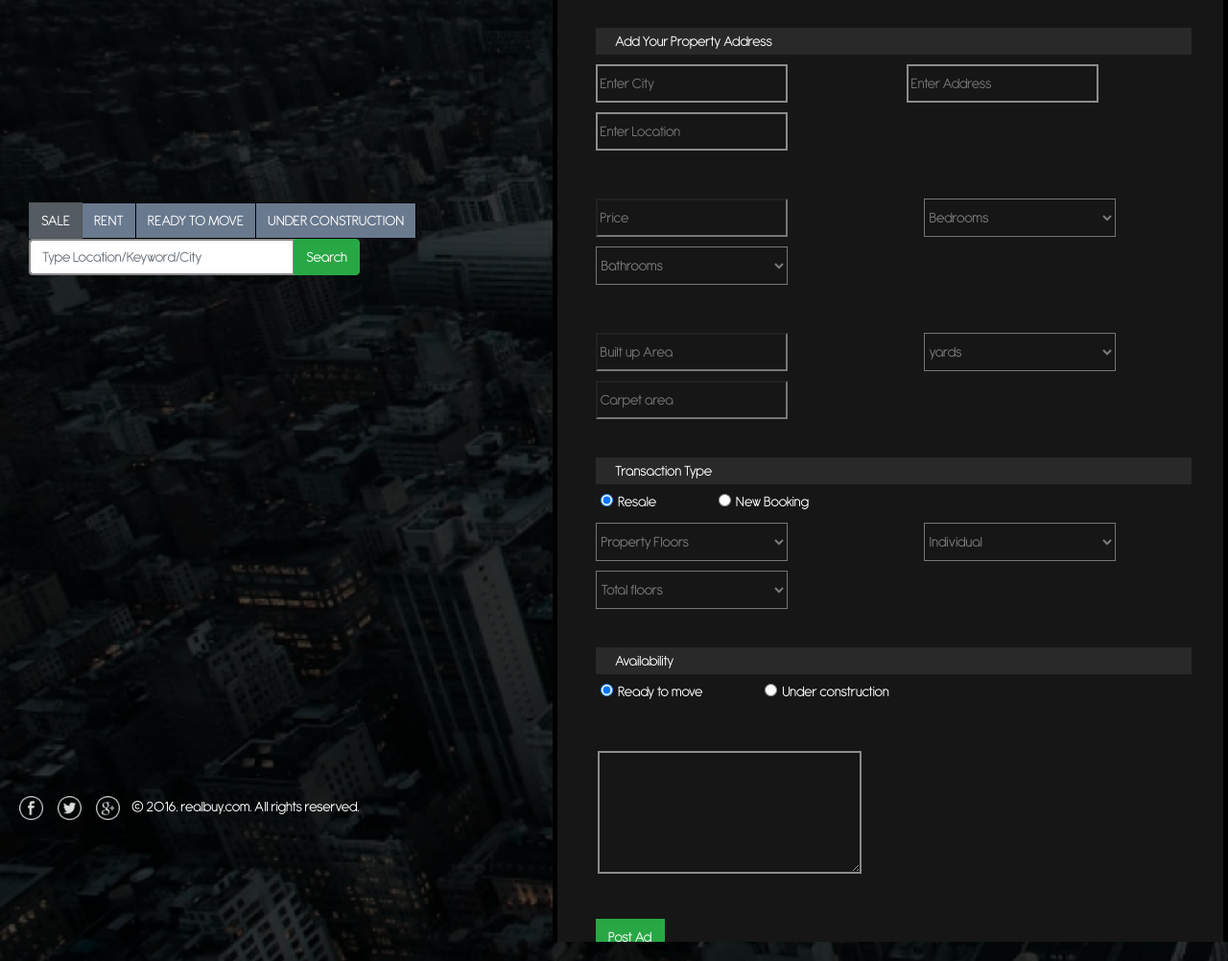
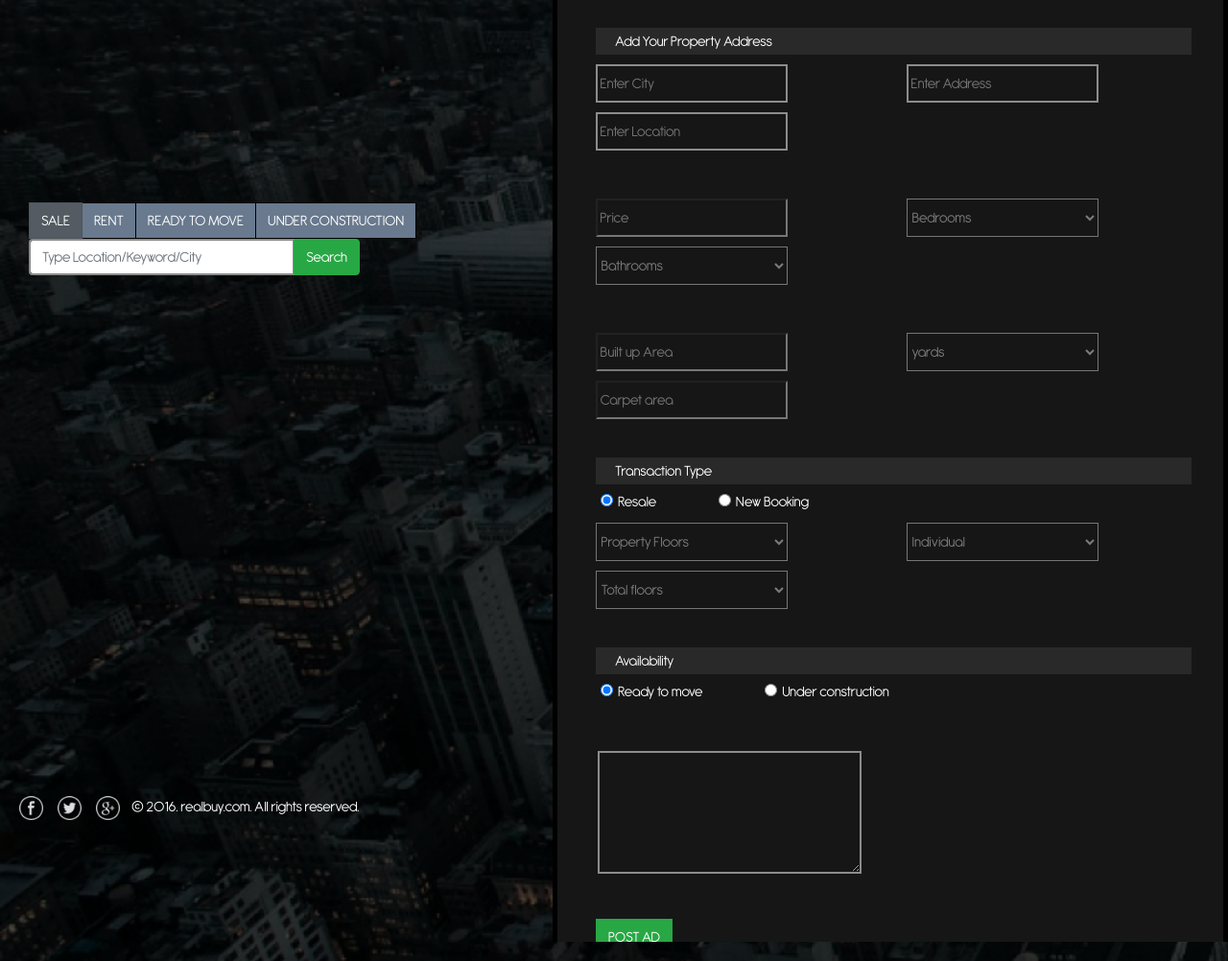
Before and after one commit to VishnuPrasad1998/real-buy, a Django app: page /listings/addlisting/ in a window 1280 px wide; the page is wider, and only the part inside the window is pictured. Shown: the part 726-1728 px from the top of that part at 96% size. Run offline with Django 3.2, Linux system fonts and the light colour scheme; the visitor is signed in with stand-in values (Sample User, id 1); some libraries are stand-ins or nearby versions.

Commit message:
Refactoring done on add property page

```diff
--- a/templates/listings/addlisting.html
+++ b/templates/listings/addlisting.html
@@ -97,7 +97,7 @@
                 </div>
                 <div class="col-md-6">
                   <label for="id_bedrooms"></label>
-                  <select name="bedrooms" required="" id="id_bedrooms" style="background-color: #161616; color: #7b7b7b; margin-top: 10px; margin-left: 18px; width: 200px; height: 40px;">
+                  <select name="bedrooms" required="" id="id_bedrooms" style="background-color: #161616; color: #7b7b7b; margin-top: 10px; width: 200px; height: 40px;">
                     <option value="" selected style="color: #FFFFFF;">Bedrooms</option>
                     <option value="1">1</option>
 
@@ -147,7 +147,7 @@
               </div>
               <div class="col-md-6">
                 <label for="id_unit"></label>
-                <select name="unit" required="" id="id_unit" style="background-color: #161616; color: #7b7b7b; margin-top: 10px; margin-left: 18px; width: 200px; height: 40px;">
+                <select name="unit" required="" id="id_unit" style="background-color: #161616; color: #7b7b7b; margin-top: 10px; width: 200px; height: 40px;">
 
                   <option value="" selected>Unit</option>
                   <option value="yards" selected>yards</option>
@@ -216,7 +216,7 @@
 
               <div class="col-md-6">
                 <label for="id_ownership"></label>
-                <select name="ownership" required="" id="id_ownership" style="background-color: #161616; color: #7b7b7b; margin-top: 10px; margin-left: 18px; width: 200px; height: 40px;">
+                <select name="ownership" required="" id="id_ownership" style="background-color: #161616; color: #7b7b7b; margin-top: 10px; width: 200px; height: 40px;">
 
                   <option value="" selected>Ownership</option>
                   <option value="Individual" selected>Individual</option>
@@ -280,7 +280,7 @@
                 </textarea>
               </div>
               <div style="padding: 20px 20px;">
-              <button class="btn btn-success" type="submit" style="margin-left: 20px; border-radius: 0px;">Post Ad</button><br /><br />
+              <button class="btn btn-success" type="submit" style="margin-left: 20px; border-radius: 0px;">POST AD</button><br /><br />
               </div>
           </form>
           </div>
--- a/templates/listings/editlisting.html
+++ b/templates/listings/editlisting.html
@@ -7,8 +7,8 @@
         <h3 id="aboutheading"><span style="color: #ffffff;">Edit</span> Property</h3><br />
         <form method="POST" action="" enctype="multipart/form-data">
             {% csrf_token %}
-            {{form.as_p}}
 
+        {{form.as_p}}
         <input class="btn btn-success" type="submit" name="Update Information">
         </form>
     </div>
```
Also changed, not shown: static/css/style.css (+9 -8 lines).
